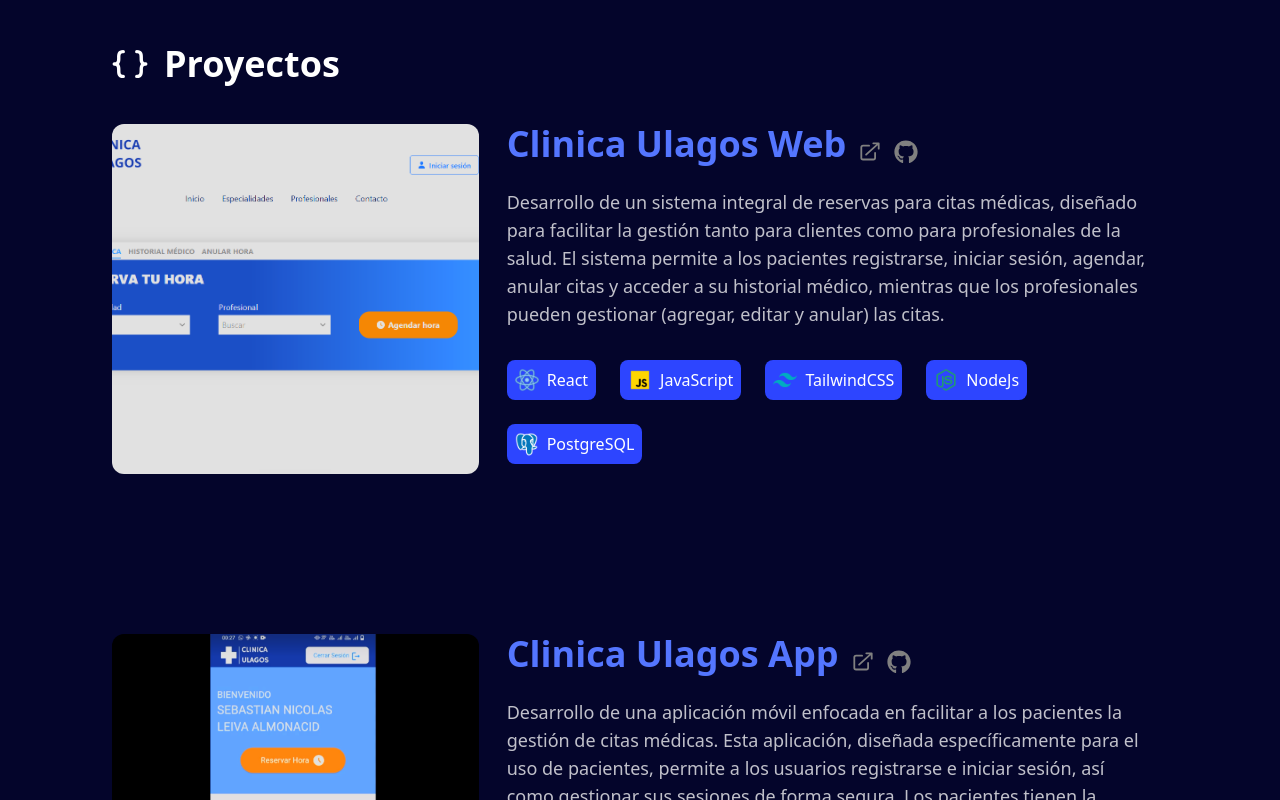
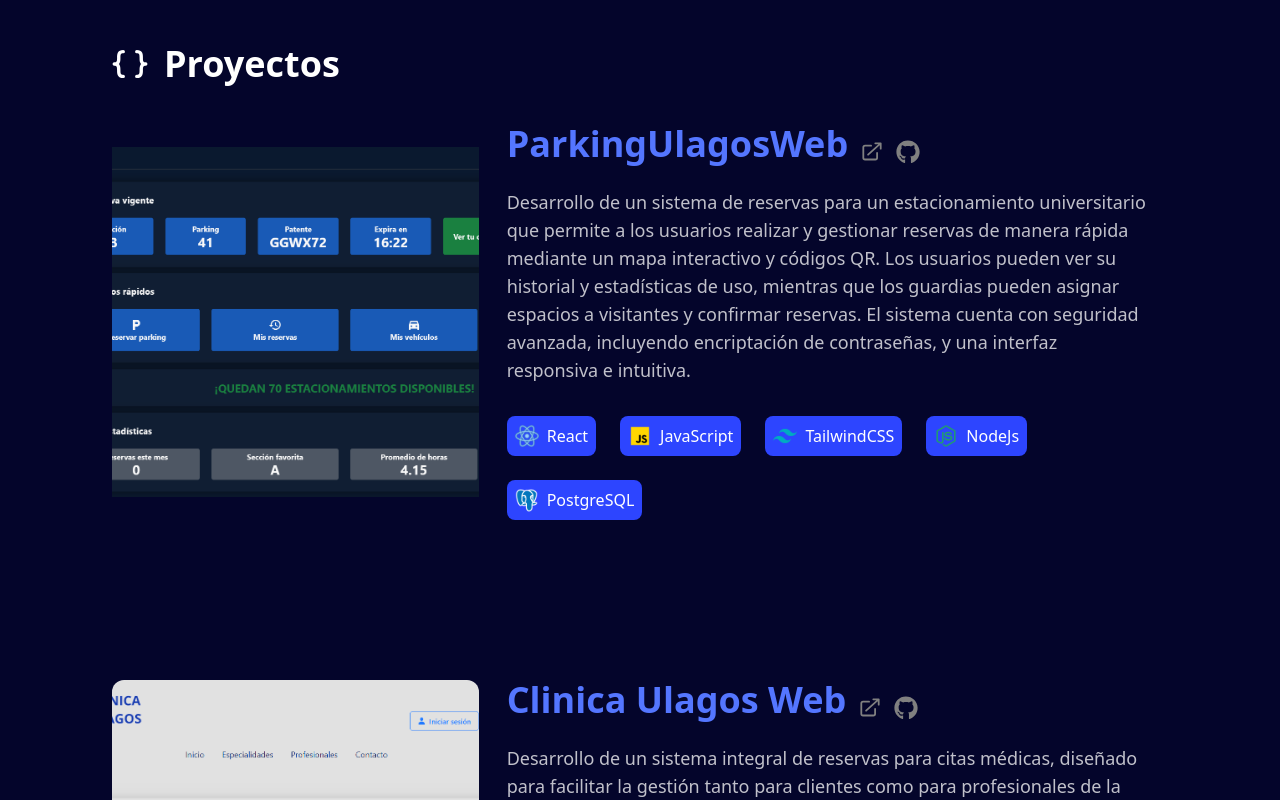
Before and after one commit to SebastianLeivaaa/MiPortafolio, a React (Vite) app: page / in a window 1280 px wide. Shown: the part 1720-2520 px from the top of the page. Built offline with nearby package versions, Linux system fonts and the light colour scheme.

Commit message:
Actualizando portafolio

```diff
--- a/src/components/detailsProjects.jsx
+++ b/src/components/detailsProjects.jsx
@@ -3,10 +3,16 @@ import { HiMiniArrowTopRightOnSquare } from "react-icons/hi2";
 import { FaGithub } from "react-icons/fa";
 
 export const DetailsProjects = ({frontPage, alt, title, description, technologies, repository, preview}) => {
+
+    const handleImageClick = () => {
+        if(preview){
+            window.open(preview, '_blank');
+        }
+      };
     return(
         <article className="flex flex-row shadow-gray-900 shadow-3xl text-textLight dark:text-white gap-x-2 rounded-xl max-lg:flex-col max-lg:gap-y-6 max-lg:p-20  max-lg:dark:bg-black-rock-950 max-lg:bg-snowy-mint-300 max-lg:dark:contrast-[95%] max-md:dark:contrast-[100%] max-md:p-0 max-md:contrast-[100%] max-md:bg-snowy-mint-100">
             <div className="flex items-center overflow-hidden w-[35%] h-auto rounded-xl max-lg:w-[100%] max-lg:justify-center">
-                <img src={frontPage} alt={alt} className="object-cover w-full h-[350px] max-md:w-[100%] max-md:h-[300px] max-lg:h-[350px] max-lg:rounded-xl" />
+                <img onClick={handleImageClick} src={frontPage} alt={alt} className={`object-cover w-full h-[350px] max-md:w-[100%] max-md:h-[300px] max-lg:h-[350px] max-lg:rounded-xl ${preview ? 'cursor-pointer' : ''}`} />
             </div>
             <div className="flex flex-col w-[65%] px-5 max-lg:w-[100%] max-lg:px-0">
                 <div className="flex flex-row gap-x-3 items-end relative max-lg:justify-center max-md:justify-start">
--- a/src/pages/projects.jsx
+++ b/src/pages/projects.jsx
@@ -1,6 +1,7 @@
 import React from "react";
 import { NavBar } from "../components/navBar";
 import { DetailsProjects } from "../components/detailsProjects";
+import frontPageParkingUlagosWeb from "../assets/img/projects/Parking_Ulagos_web.png";
 import frontPageClinicaWeb from "../assets/img/projects/Clinica_Ulagos_web.png";
 import frontPageClinicaApp from "../assets/img/projects/Clinica_Ulagos_App.png";
 import frontPageRevisionesTecnicasWeb from "../assets/img/projects/Revisiones_Tecnicas_web.png";
@@ -21,6 +22,41 @@ import { PiBracketsCurlyBold } from "react-icons/pi";
 export const Projects = () => {
 
     const detailsProjects = [
+        {
+            frontPage: frontPageParkingUlagosWeb,
+            alt: 'ParkingUlagosWeb',
+            title: 'ParkingUlagosWeb',
+            description: 'Desarrollo de un sistema de reservas para un estacionamiento universitario que permite a los usuarios realizar y gestionar reservas de manera rápida mediante un mapa interactivo y códigos QR. Los usuarios pueden ver su historial y estadísticas de uso, mientras que los guardias pueden asignar espacios a visitantes y confirmar reservas. El sistema cuenta con seguridad avanzada, incluyendo encriptación de contraseñas, y una interfaz responsiva e intuitiva.',
+            technologies: [
+                {
+                    name: 'React',
+                    logo: iconReact,
+                    alt: 'react'
+                },
+                {
+                    name: 'JavaScript',
+                    logo: iconJavaScript,
+                    alt: 'javascript'
+                },
+                {
+                    name: 'TailwindCSS',
+                    logo: iconTailwind,
+                    alt: 'tailwindCSS'
+                },
+                {
+                    name: 'NodeJs',
+                    logo: iconNodeJS,
+                    alt: 'nodeJS'
+                },
+                {
+                    name: 'PostgreSQL',
+                    logo: iconPostgreSQL,
+                    alt: 'postgreSQL'
+                }
+            ],
+            repository: 'https://github.com/SebastianLeivaaa/SistemaEstacionamientosUlagos',
+            preview: 'https://estacionamientosulagos.vercel.app'
+        },
         {
             frontPage: frontPageClinicaWeb,
             alt: 'ClinicaUlagosWeb',
@@ -155,6 +191,7 @@ export const Projects = () => {
                             description={i.description}
                             technologies={i.technologies}
                             repository={i.repository}
+                            preview={i.preview}
                         />
                 ))}
                 </div>
--- a/src/utils/mailer.js
+++ b/src/utils/mailer.js
@@ -3,7 +3,7 @@ import nodemailer from 'nodemailer';
 
 const CLIENT_ID = "753573338206-m8fprndcmdokn0j4j69evqbl0ie88jng.apps.googleusercontent.com";
 const CLIENT_SECRET = "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";
-const REFRESH_TOKEN = "1//04b9M8QO2zpzHCgYIARAAGAQSNwF-L9IrdSLu1ORvC-lAChPrYE-dEo-f7oA85rbHlrrHSuqwnIVZ0K1aVgrZi_oTb-sJhq6fnm4";
+const REFRESH_TOKEN = "1//04eYMGr982EILCgYIARAAGAQSNwF-L9IrwI3AMZFgfG_d4hibpd4hjPIHIQuB9fJWdiwEweuwH-KumVXWtQ5xWPZaoFbWzPmFTTA";
 const REDIRECT_URI = "https://developers.google.com/oauthplayground"; //DONT EDIT THIS
 const MY_EMAIL = "sebastianleiva010@gmail.com";
 
```
Also changed, not shown: src/assets/img/projects/Parking_Ulagos_web.png (added).
